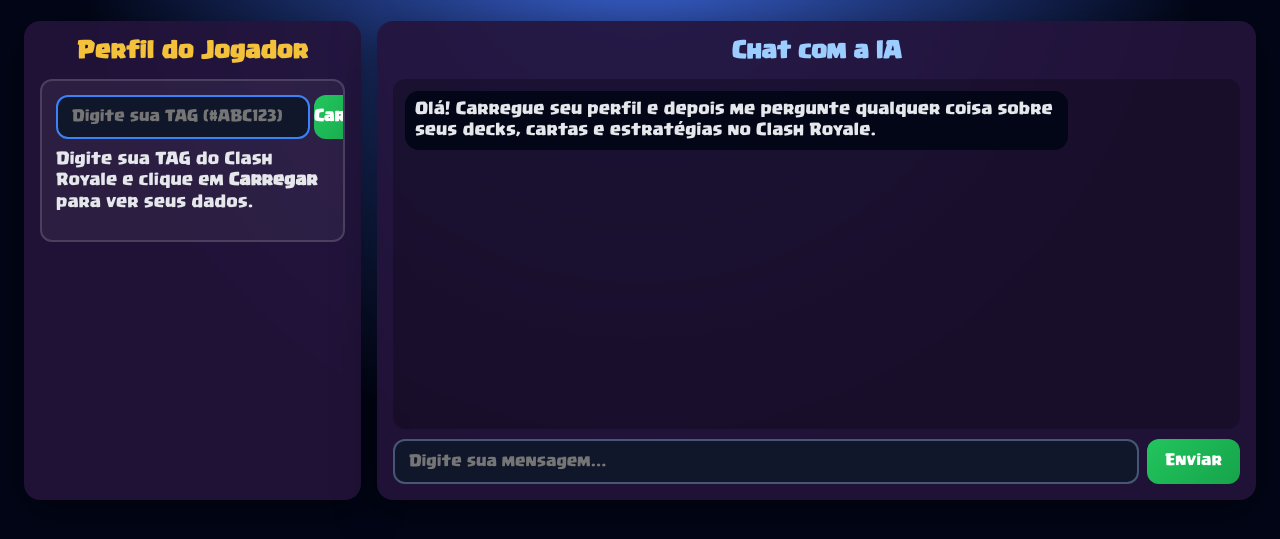
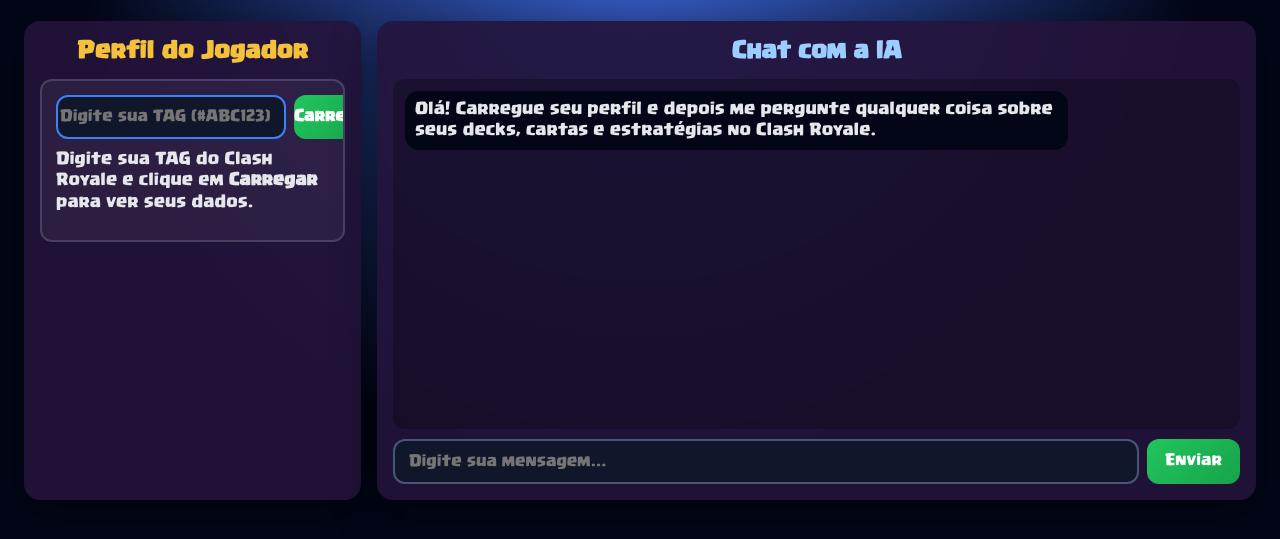
Before and after one commit to Samuel-CRdev/clash_royale_ia, a plain HTML site: page frontend/index.html in a window 1280 px wide. Shown: the part 95-634 px from the top of the page. Drawn offline with Linux system fonts and the light colour scheme; no server answers.

Commit message:
consertando tag 7

```diff
--- a/frontend/style.css
+++ b/frontend/style.css
@@ -88,17 +88,17 @@ body {
 /* TAG + BOTÃO dentro da caixa */
 .tag-input-row.inside-box {
     display: flex;
-    gap: 4px;
+    gap: 8px;
     margin-bottom: 10px;
 }
 
 #tag {
-    flex: 0.8;
+    flex: 1.2;
     height: 44px;
     border-radius: 12px;
     background: #10172a;
     border: 2px solid #3b82f6;
-    padding: 0 14px;
+    padding: 0 2px;
     font-size: 15px;
     color: white;
 }
```
